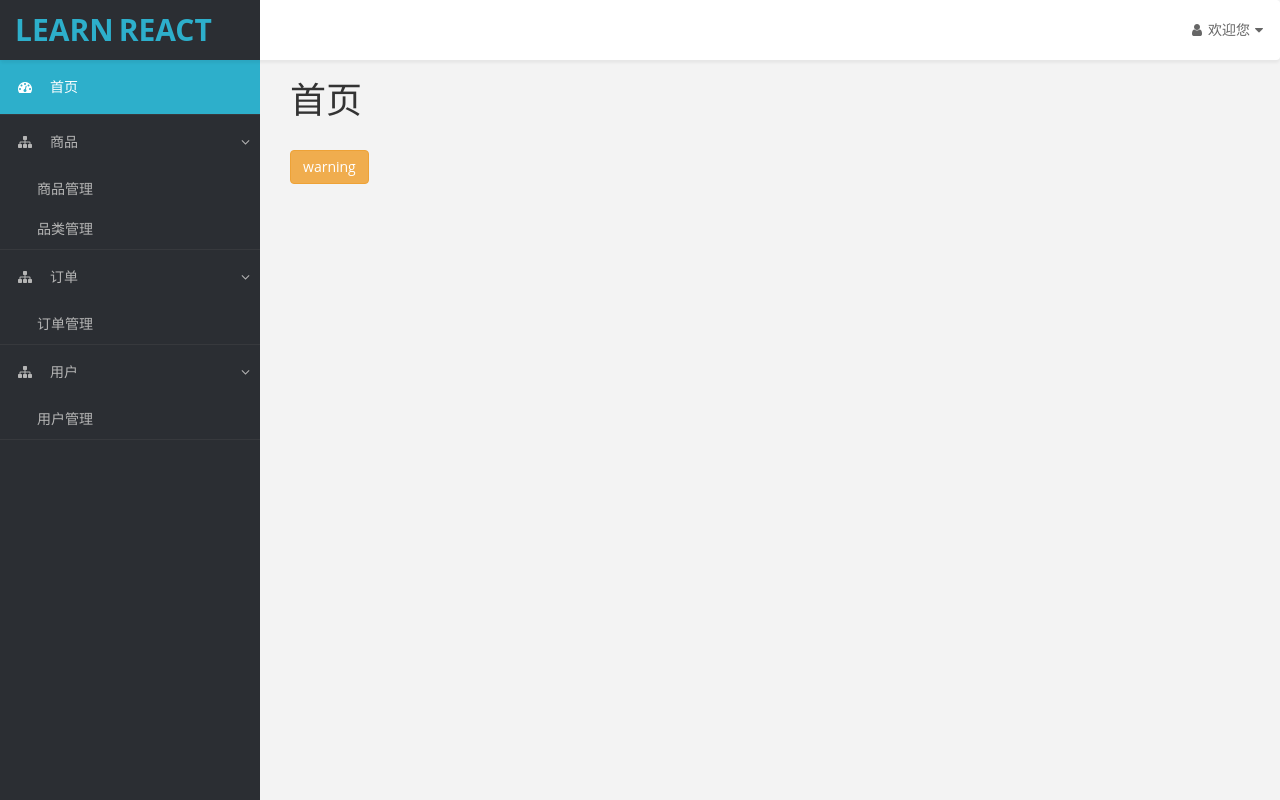
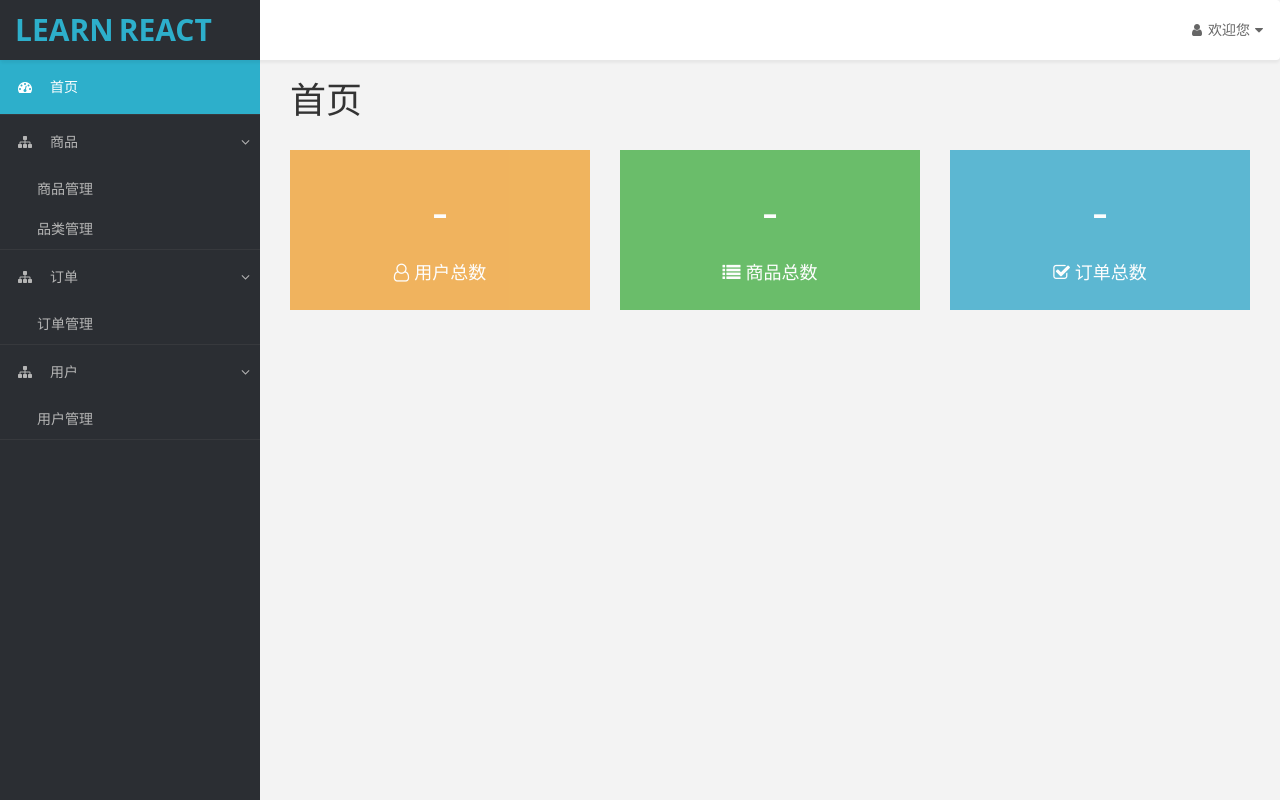
Before and after one commit to hanihanihaani/admin, a React app: page / in a window 1280 px wide. Built offline with nearby package versions, Linux system fonts and the light colour scheme; no server answers.

Commit message:
首页的开发

```diff
--- /dev/null
+++ b/src/page/home/index.css
@@ -0,0 +1,30 @@
+.color-box{
+    display: block;
+    height: 160px;
+    text-align: center;
+    padding: 20px 0;
+    opacity: .9;
+    transition: all .3s;
+}
+.color-box:hover{
+    text-decoration: none;
+    color: #555;
+    opacity: 1;
+    transform: scale(1.08);
+}
+.color-box:focus{
+    font-size: 50px;
+    height: 80px;
+    line-height: 80px;
+}
+.color-box .count{
+    font-size: 50px;
+    height: 80px;
+    line-height: 80px;
+}
+.color-box .desc{
+    font-size: 18px;
+}
+.color-box .desc .fa{
+    margin-right: 5px;
+}
--- a/src/page/home/index.jsx
+++ b/src/page/home/index.jsx
@@ -1,13 +1,68 @@
-import React from 'react';
-import PageTitle from 'component/page-title/index.jsx';
+import React        from 'react';
+import PageTitle    from 'component/page-title/index.jsx';
+import { Link }     from 'react-router-dom';
+import MUtil        from 'util/mm.jsx';
+import Statistic    from 'service/statistic-service.jsx';
+import              './index.css';
+
+
+const _mm           = new MUtil;
+const _statistic    = new Statistic;
 
 
 class Home extends React.Component{
+    constructor(props) {
+        super(props);
+        this.state = {
+            userCount       : '-',
+            productCount    : '-',
+            orderCount      : '-'
+        }
+    }
+    componentDidMount() {
+        this.loadCount();
+    }
+    loadCount() {
+        _statistic.getHomeCount()
+        .then(res => {
+            this.setState(res)
+        },errMsg => {
+            _mm.errTips(errMsg);
+        })
+    }
     render() {
         return (
             <div id='page-wrapper'>
                 <PageTitle title='首页' />
-                <button type='button' className='btn btn-warning'>warning</button>
+                <div className='row'>
+                    <div className="col-md-4">
+                        <Link to="/user" className="color-box brown">
+                            <p className="count">{this.state.userCount}</p>
+                            <p className="desc">
+                                <i className="fa fa-user-o"></i>
+                                <span>用户总数</span>
+                            </p>
+                        </Link>
+                    </div>
+                    <div className="col-md-4">
+                        <Link to="/product" className="color-box green">
+                            <p className="count">{this.state.productCount}</p>
+                            <p className="desc">
+                                <i className="fa fa-list"></i>
+                                <span>商品总数</span>
+                            </p>
+                        </Link>
+                    </div>
+                    <div className="col-md-4">
+                        <Link to="/order" className="color-box blue">
+                            <p className="count">{this.state.orderCount}</p>
+                            <p className="desc">
+                                <i className="fa fa-check-square-o"></i>
+                                <span>订单总数</span>
+                            </p>
+                        </Link>
+                    </div>
+                </div>
             </div>
         );
     }
--- /dev/null
+++ b/src/service/statistic-service.jsx
@@ -0,0 +1,16 @@
+import MUtil    from 'util/mm.jsx';
+
+const _mm = new MUtil();
+
+
+
+class Statistic{
+    getHomeCount() {
+        return _mm.request({
+            url:'/manage/statistic/base_count.do'
+        })
+    }
+}
+
+
+export default Statistic;
```
